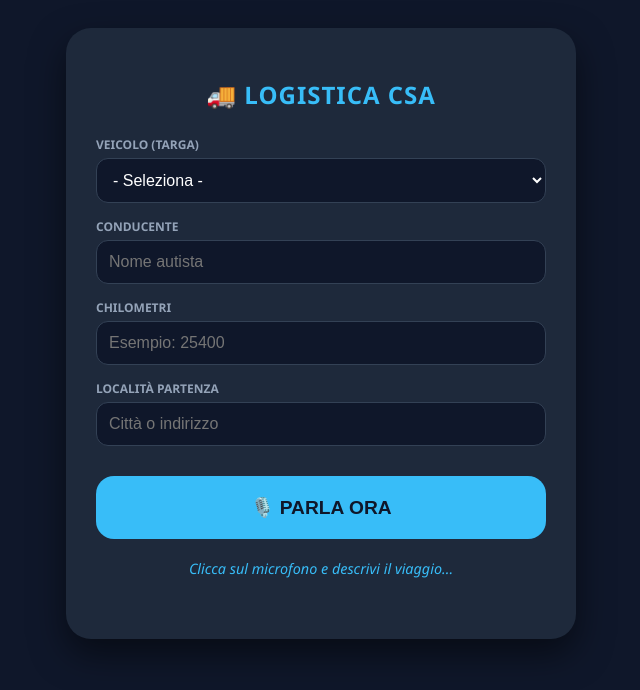
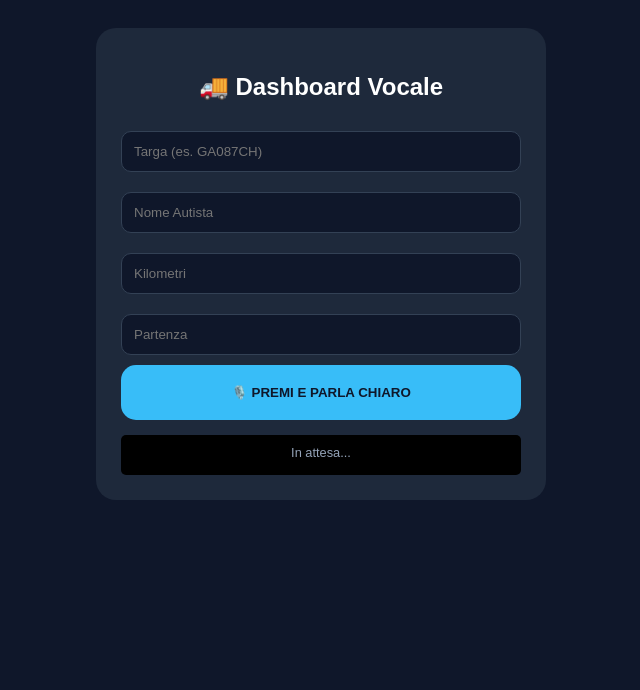
Before and after one commit to valerio121291/furgoni-uscite, a Flask app: page / in a window 1280 px wide. Shown: the top 690 px of the page, without its empty margins (319-959 px from the left). Run offline with Flask 3, Linux system fonts and the light colour scheme.

Commit message:
Update form.html

```diff
--- a/templates/form.html
+++ b/templates/form.html
@@ -2,114 +2,85 @@
 <html lang="it">
 <head>
     <meta charset="UTF-8">
-    <meta name="viewport" content="width=device-width, initial-scale=1.0">
-    <title>Logistica IA - Dashboard Vocale</title>
+    <title>Logistica CSA - Sistema Robusto</title>
     <style>
-        body { font-family: 'Segoe UI', sans-serif; background: #0f172a; color: white; padding: 20px; display: flex; justify-content: center; }
-        .box { width: 100%; max-width: 450px; background: #1e293b; padding: 30px; border-radius: 25px; box-shadow: 0 15px 35px rgba(0,0,0,0.5); }
-        h2 { text-align: center; color: #38bdf8; margin-bottom: 25px; text-transform: uppercase; letter-spacing: 1px; }
-        label { display: block; margin-top: 15px; color: #94a3b8; font-size: 0.75rem; font-weight: bold; text-transform: uppercase; }
-        input, select { width: 100%; padding: 12px; margin-top: 5px; border-radius: 12px; border: 1px solid #334155; background: #0f172a; color: white; box-sizing: border-box; font-size: 1rem; transition: 0.3s; }
-        input:focus { border-color: #38bdf8; outline: none; box-shadow: 0 0 8px rgba(56, 189, 248, 0.3); }
-        .mic-btn { background: #38bdf8; color: #0f172a; padding: 20px; width: 100%; border: none; border-radius: 18px; cursor: pointer; font-weight: 900; font-size: 1.2rem; margin-top: 30px; text-transform: uppercase; transition: 0.3s; }
-        .mic-btn.recording { background: #ef4444; animation: pulse 1.5s infinite; }
-        #status { margin-top: 20px; color: #38bdf8; font-size: 0.9rem; text-align: center; min-height: 50px; font-style: italic; line-height: 1.4; }
-        @keyframes pulse { 0% { opacity: 1; } 50% { opacity: 0.6; } 100% { opacity: 1; } }
+        body { font-family: sans-serif; background: #0f172a; color: white; padding: 20px; text-align: center; }
+        .container { max-width: 400px; margin: auto; background: #1e293b; padding: 25px; border-radius: 20px; }
+        input, select { width: 100%; padding: 12px; margin: 10px 0; border-radius: 10px; border: 1px solid #334155; background: #0f172a; color: white; box-sizing: border-box; }
+        .mic-btn { background: #38bdf8; color: #0f172a; padding: 20px; width: 100%; border: none; border-radius: 15px; cursor: pointer; font-weight: bold; }
+        .recording { background: #ef4444; animation: pulse 1s infinite; }
+        #debug-text { color: #94a3b8; font-size: 0.8rem; margin-top: 15px; background: #000; padding: 10px; border-radius: 5px; min-height: 20px; }
+        @keyframes pulse { 0% { opacity: 1; } 50% { opacity: 0.5; } 100% { opacity: 1; } }
     </style>
 </head>
 <body>
 
-<div class="box">
-    <h2>🚚 Logistica CSA</h2>
+<div class="container">
+    <h2>🚚 Dashboard Vocale</h2>
 
-    <label>Veicolo (Targa)</label>
-    <select id="targa_select">
-        <option value="">- Seleziona -</option>
-        <option value="GA087CH">Piccolo (GA087CH)</option>
-        <option value="GX942TS">Medio (GX942TS)</option>
-        <option value="GG862HC">Grande (GG862HC)</option>
-    </select>
+    <input type="text" id="targa_field" placeholder="Targa (es. GA087CH)">
+    <input type="text" id="autista_field" placeholder="Nome Autista">
+    <input type="number" id="km_field" placeholder="Kilometri">
+    <input type="text" id="partenza_field" placeholder="Partenza">
 
-    <label>Conducente</label>
-    <input type="text" id="autista_input" placeholder="Nome autista">
-
-    <label>Chilometri</label>
-    <input type="number" id="km_input" placeholder="Esempio: 25400">
-
-    <label>Località Partenza</label>
-    <input type="text" id="partenza_input" placeholder="Città o indirizzo">
-
-    <button class="mic-btn" id="micBtn">🎙️ Parla ora</button>
-    <div id="status">Clicca sul microfono e descrivi il viaggio...</div>
+    <button class="mic-btn" id="startBtn">🎙️ PREMI E PARLA CHIARO</button>
+    <div id="debug-text">In attesa...</div>
 </div>
 
 <script>
-    const micBtn = document.getElementById('micBtn');
-    const status = document.getElementById('status');
+    const startBtn = document.getElementById('startBtn');
+    const debug = document.getElementById('debug-text');
+
+    // Mappe locali per velocizzare l'analisi
+    const furgoni = { "piccolo": "GA087CH", "medio": "GX942TS", "grande": "GG862HC", "grosso": "GG862HC" };
+    const autisti = ["Valerio", "Daniele", "Costantino", "Simone", "Stefano"];
 
     if ('webkitSpeechRecognition' in window) {
-        const recognition = new webkitSpeechRecognition();
-        recognition.lang = 'it-IT';
-        recognition.interimResults = true;
+        const rec = new webkitSpeechRecognition();
+        rec.lang = 'it-IT';
+        rec.continuous = false;
 
-        micBtn.onclick = () => {
-            recognition.start();
-            micBtn.classList.add('recording');
-            status.innerText = "Ti ascolto...";
-        };
+        startBtn.onclick = () => { rec.start(); startBtn.classList.add('recording'); };
 
-        recognition.onresult = (event) => {
-            let transcript = "";
-            for (let i = event.resultIndex; i < event.results.length; i++) {
-                transcript += event.results[i][0].transcript;
+        rec.onresult = (event) => {
+            startBtn.classList.remove('recording');
+            const testo = event.results[0][0].transcript.toLowerCase();
+            debug.innerText = "Hai detto: " + testo;
+
+            // --- LOGICA 1: ANALISI LOCALE IMMEDIATA ---
+            // Cerca furgone
+            for (let key in furgoni) {
+                if (testo.includes(key)) document.getElementById('targa_field').value = furgoni[key];
             }
-            status.innerText = transcript;
+            // Cerca autista
+            autisti.forEach(a => {
+                if (testo.includes(a.toLowerCase())) document.getElementById('autista_field').value = a;
+            });
+            // Cerca KM (cerca sequenza di numeri)
+            const numeri = testo.match(/\d+/g);
+            if (numeri) document.getElementById('km_field').value = numeri[0];
 
-            if (event.results[event.results.length - 1].isFinal) {
-                micBtn.classList.remove('recording');
-                status.innerText = "🔄 Analisi con IA in corso...";
-
+            // --- LOGICA 2: RIFINITURA CON IA ---
             fetch('/elabora_voce', {
                 method: 'POST',
                 headers: {'Content-Type': 'application/json'},
-                    body: JSON.stringify({testo: transcript})
+                body: JSON.stringify({testo: testo})
             })
             .then(res => res.json())
             .then(data => {
-                    console.log("Dati ricevuti:", data);
-
-                    // Compilazione Targa
-                    if (data.targa) document.getElementById('targa_select').value = data.targa;
-
-                    // Compilazione Autista
-                    if (data.autista) document.getElementById('autista_input').value = data.autista;
-
-                    // Compilazione KM (Pulizia forzata dei numeri)
-                    if (data.km) {
-                        const kmVal = data.km.toString().replace(/\D/g, "");
-                        document.getElementById('km_input').value = kmVal;
-                    }
-
-                    // Compilazione Partenza
-                    if (data.partenza) document.getElementById('partenza_input').value = data.partenza;
-
-                    status.innerText = "✅ Campi compilati!";
+                console.log("Dati IA:", data);
+                // Sovrascrivi solo se l'IA ha trovato qualcosa di meglio
+                if(data.targa) document.getElementById('targa_select').value = data.targa;
+                if(data.autista) document.getElementById('autista_field').value = data.autista;
+                if(data.km) document.getElementById('km_field').value = data.km.toString().replace(/\D/g, "");
+                if(data.partenza) document.getElementById('partenza_field').value = data.partenza;
+                debug.innerText = "✅ Analisi IA completata";
             })
             .catch(err => {
-                    status.innerText = "❌ Errore durante l'analisi.";
-                    console.error(err);
+                debug.innerText = "⚠️ Analisi locale fatta, IA non raggiungibile.";
             });
-            }
         };
-
-        recognition.onerror = () => {
-            micBtn.classList.remove('recording');
-            status.innerText = "❌ Errore microfono.";
-        };
-    } else {
-        status.innerText = "Browser non supportato (Usa Chrome).";
     }
 </script>
-
 </body>
 </html>
```
Lines whose indentation alone changed are shown as unchanged.
